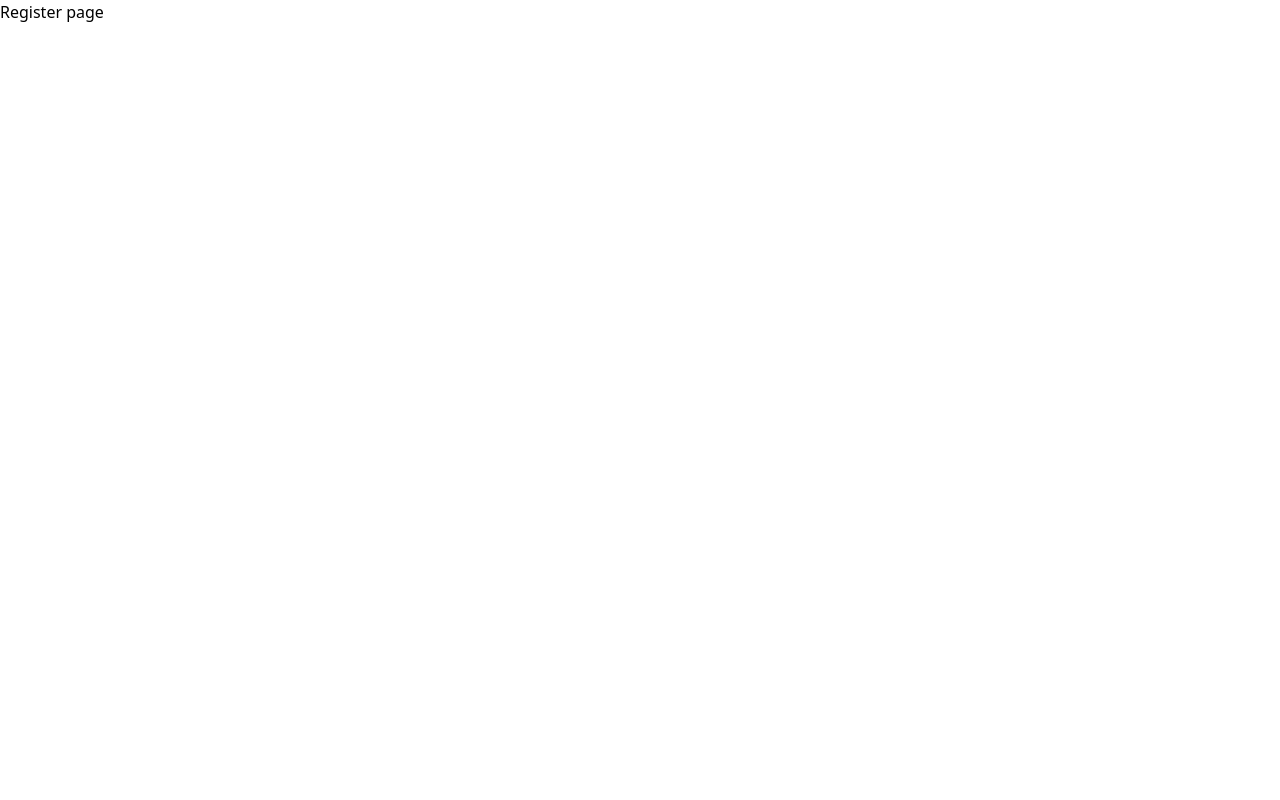
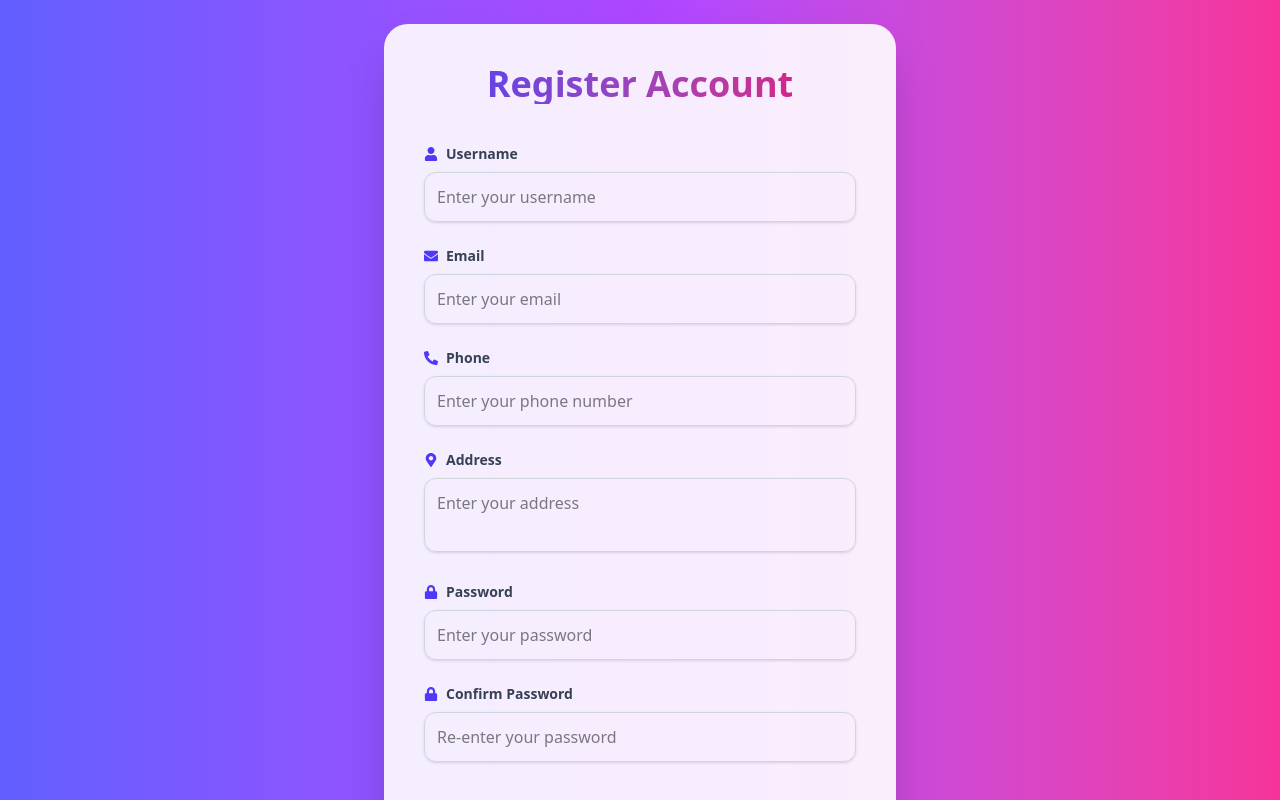
Before and after one commit to liton-das/practice-auth, a React (Vite) app in the folder client/: page /register in a window 1280 px wide. Shown: the top 800 px of the page. Built offline with nearby package versions, Linux system fonts and the light colour scheme.

Commit message:
registration design completed

```diff
--- a/client/src/App.jsx
+++ b/client/src/App.jsx
@@ -2,8 +2,8 @@ import React from 'react'
 import { createBrowserRouter, createRoutesFromElements, Route, RouterProvider } from 'react-router'
 import LayoutesOne from './layoutes/LayoutesOne'
 import Home from './pages/Home'
-import Register from './pages/auth/Register'
 import Login from './pages/auth/Login'
+import RegistrationForm from './pages/auth/Register'
 const App = () => {
   const router = createBrowserRouter(createRoutesFromElements(
     <Route>
@@ -11,7 +11,7 @@ const App = () => {
           <Route index element={<Home/>}/>
       </Route>
       {/* Auth Routes */}
-      <Route path='/register' element={<Register/>}/>
+      <Route path='/register' element={<RegistrationForm/>}/>
       <Route path='/login' element={<Login/>}/>
     </Route>
   ))
--- a/client/src/pages/auth/Register.jsx
+++ b/client/src/pages/auth/Register.jsx
@@ -1,11 +1,107 @@
-import React from 'react'
+import React from "react";
+import { FaUser, FaEnvelope, FaPhoneAlt, FaLock, FaMapMarkerAlt } from "react-icons/fa";
 
-const Register = () => {
+const RegistrationForm = () => {
   return (
-    <>
-     <h1>Register page</h1>
-    </>
-  )
-}
+    <div className="min-h-screen flex items-center justify-center bg-gradient-to-r from-indigo-500 via-purple-500 to-pink-500 p-6">
+      <div className="bg-white/90 backdrop-blur-md shadow-2xl rounded-3xl w-full max-w-lg p-10 transition-transform hover:scale-[1.02] duration-300">
+        <h2 className="text-4xl font-extrabold text-center text-transparent bg-clip-text bg-gradient-to-r from-indigo-600 to-pink-600 mb-10">
+          Register Account
+        </h2>
 
-export default Register
+        <form className="space-y-6">
+          {/* Username */}
+          <div>
+            <label className="block text-sm font-semibold text-gray-700 mb-2 flex items-center gap-2">
+              <FaUser className="text-indigo-600" /> Username
+            </label>
+            <input
+              type="text"
+              placeholder="Enter your username"
+              className="w-full border border-gray-300 rounded-xl p-3 focus:outline-none focus:ring-2 focus:ring-indigo-400 shadow-sm"
+            />
+          </div>
+
+          {/* Email */}
+          <div>
+            <label className="block text-sm font-semibold text-gray-700 mb-2 flex items-center gap-2">
+              <FaEnvelope className="text-indigo-600" /> Email
+            </label>
+            <input
+              type="email"
+              placeholder="Enter your email"
+              className="w-full border border-gray-300 rounded-xl p-3 focus:outline-none focus:ring-2 focus:ring-indigo-400 shadow-sm"
+            />
+          </div>
+
+          {/* Phone */}
+          <div>
+            <label className="block text-sm font-semibold text-gray-700 mb-2 flex items-center gap-2">
+              <FaPhoneAlt className="text-indigo-600" /> Phone
+            </label>
+            <input
+              type="tel"
+              placeholder="Enter your phone number"
+              className="w-full border border-gray-300 rounded-xl p-3 focus:outline-none focus:ring-2 focus:ring-indigo-400 shadow-sm"
+            />
+          </div>
+
+          {/* Address */}
+          <div>
+            <label className="block text-sm font-semibold text-gray-700 mb-2 flex items-center gap-2">
+              <FaMapMarkerAlt className="text-indigo-600" /> Address
+            </label>
+            <textarea
+              placeholder="Enter your address"
+              className="w-full border border-gray-300 rounded-xl p-3 focus:outline-none focus:ring-2 focus:ring-indigo-400 resize-none shadow-sm"
+              rows="2"
+            ></textarea>
+          </div>
+
+          {/* Password */}
+          <div>
+            <label className="block text-sm font-semibold text-gray-700 mb-2 flex items-center gap-2">
+              <FaLock className="text-indigo-600" /> Password
+            </label>
+            <input
+              type="password"
+              placeholder="Enter your password"
+              className="w-full border border-gray-300 rounded-xl p-3 focus:outline-none focus:ring-2 focus:ring-indigo-400 shadow-sm"
+            />
+          </div>
+
+          {/* Confirm Password */}
+          <div>
+            <label className="block text-sm font-semibold text-gray-700 mb-2 flex items-center gap-2">
+              <FaLock className="text-indigo-600" /> Confirm Password
+            </label>
+            <input
+              type="password"
+              placeholder="Re-enter your password"
+              className="w-full border border-gray-300 rounded-xl p-3 focus:outline-none focus:ring-2 focus:ring-indigo-400 shadow-sm"
+            />
+          </div>
+
+          {/* Submit Button */}
+          <div className="pt-4">
+            <button
+              type="submit"
+              className="w-full cursor-pointer py-3 bg-gradient-to-r from-indigo-600 to-pink-600 text-white rounded-xl font-semibold hover:from-indigo-700 hover:to-pink-700 transition-all shadow-lg"
+            >
+              Create Account
+            </button>
+          </div>
+        </form>
+
+        <p className="text-center text-sm text-gray-600 mt-6">
+          Already have an account?{' '}
+          <a href="/login" className="text-indigo-600 font-semibold hover:underline">
+            Login here
+          </a>
+        </p>
+      </div>
+    </div>
+  );
+};
+
+export default RegistrationForm;
```
